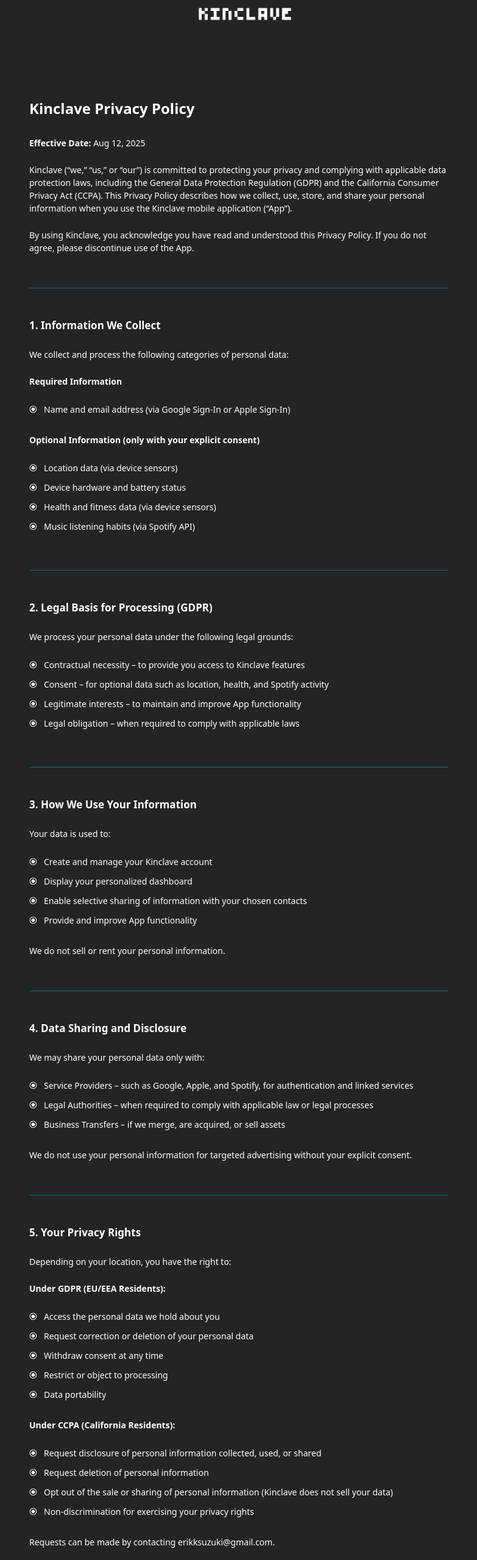
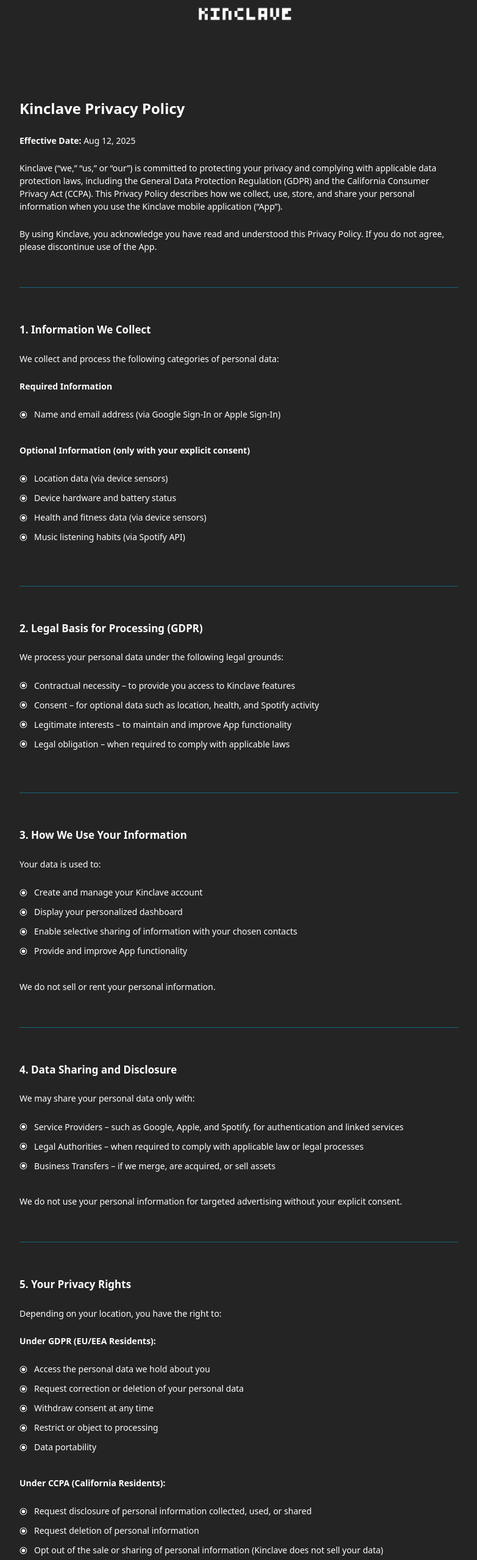
Before and after one commit to erikksuzuki/kinclave-web, a React (Vite) app: page / in a window 1280 px wide. Shown: the part 238-2797 px from the top of the page at 61% size, without its empty margins (248-1031 px from the left). Built offline with nearby package versions, Linux system fonts and the light colour scheme.

Commit message:
Update App.tsx

```diff
--- a/src/App.tsx
+++ b/src/App.tsx
@@ -41,16 +41,16 @@
           <img className="ml-[20px] w-[230px]" src={Logo} alt="image" />
         </header>
 
-        <div className="flex flex-col px-8 gap-y-2 md:gap-y-4">
-          <p className="exo-regular text-[17px] md:text-[24px] font-bold mb-[0.5em]">
+        <div className="flex flex-col px-4 gap-y-3 md:gap-y-6">
+          <p className="exo-regular text-[17px] md:text-[24px] font-bold">
             Kinclave Privacy Policy
           </p>
 
-          <p className="exo-regular text-[12.5px] md:text-[14px] mb-[0.5em]">
+          <p className="exo-regular text-[12.5px] md:text-[14px]">
             <b>Effective Date:</b> Aug 12, 2025
           </p>
 
-          <p className="exo-regular text-[12.5px] md:text-[14px] mb-[0.5em]">
+          <p className="exo-regular text-[12.5px] md:text-[14px]">
             Kinclave (“we,” “us,” or “our”) is committed to protecting your
             privacy and complying with applicable data protection laws,
             including the General Data Protection Regulation (GDPR) and the
@@ -59,7 +59,7 @@
             information when you use the Kinclave mobile application (“App”).
           </p>
 
-          <p className="exo-regular text-[12.5px] md:text-[14px] mb-[0.5em]">
+          <p className="exo-regular text-[12.5px] md:text-[14px]">
             By using Kinclave, you acknowledge you have read and understood this
             Privacy Policy. If you do not agree, please discontinue use of the
             App.
@@ -67,15 +67,15 @@
 
           <hr className="my-[2em] h-0 border-t border-[rgba(0,200,255,0.4)]" />
 
-          <p className="exo-regular text-[14px] md:text-[17px] font-bold mb-[0.5em]">
+          <p className="exo-regular text-[14px] md:text-[17px] font-bold">
             1. Information We Collect
           </p>
 
-          <p className="exo-regular text-[12.5px] md:text-[14px] mb-[0.5em]">
+          <p className="exo-regular text-[12.5px] md:text-[14px]">
             We collect and process the following categories of personal data:
           </p>
 
-          <p className="exo-regular text-[12.5px] md:text-[14px] font-bold mb-[0.5em]">
+          <p className="exo-regular text-[12.5px] md:text-[14px] font-bold">
             Required Information
           </p>
           <BulletList
@@ -85,7 +85,7 @@
             ]}
           />
 
-          <p className="exo-regular text-[12.5px] md:text-[14px] font-bold mb-[0.5em]">
+          <p className="exo-regular text-[12.5px] md:text-[14px] font-bold">
             Optional Information (only with your explicit consent)
           </p>
           <BulletList
@@ -100,11 +100,11 @@
 
           <hr className="my-[2em] h-0 border-t border-[rgba(0,200,255,0.4)]" />
 
-          <p className="exo-regular text-[14px] md:text-[17px] font-bold mb-[0.5em]">
+          <p className="exo-regular text-[14px] md:text-[17px] font-bold">
             2. Legal Basis for Processing (GDPR)
           </p>
 
-          <p className="exo-regular text-[12.5px] md:text-[14px] mb-[0.5em]">
+          <p className="exo-regular text-[12.5px] md:text-[14px]">
             We process your personal data under the following legal grounds:
           </p>
           <BulletList
@@ -119,11 +119,11 @@
 
           <hr className="my-[2em] h-0 border-t border-[rgba(0,200,255,0.4)]" />
 
-          <p className="exo-regular text-[14px] md:text-[17px] font-bold mb-[0.5em]">
+          <p className="exo-regular text-[14px] md:text-[17px] font-bold">
             3. How We Use Your Information
           </p>
 
-          <p className="exo-regular text-[12.5px] md:text-[14px] mb-[0.5em]">
+          <p className="exo-regular text-[12.5px] md:text-[14px]">
             Your data is used to:
           </p>
 
@@ -137,17 +137,17 @@
             ]}
           />
 
-          <p className="exo-regular text-[12.5px] md:text-[14px] mb-[0.5em]">
+          <p className="exo-regular text-[12.5px] md:text-[14px]">
             We do not sell or rent your personal information.
           </p>
 
           <hr className="my-[2em] h-0 border-t border-[rgba(0,200,255,0.4)]" />
 
-          <p className="exo-regular text-[14px] md:text-[17px] font-bold mb-[0.5em]">
+          <p className="exo-regular text-[14px] md:text-[17px] font-bold">
             4. Data Sharing and Disclosure
           </p>
 
-          <p className="exo-regular text-[12.5px] md:text-[14px] mb-[0.5em]">
+          <p className="exo-regular text-[12.5px] md:text-[14px]">
             We may share your personal data only with:
           </p>
           <BulletList
@@ -159,22 +159,22 @@
             ]}
           />
 
-          <p className="exo-regular text-[12.5px] md:text-[14px] mb-[0.5em]">
+          <p className="exo-regular text-[12.5px] md:text-[14px]">
             We do not use your personal information for targeted advertising
             without your explicit consent.
           </p>
 
           <hr className="my-[2em] h-0 border-t border-[rgba(0,200,255,0.4)]" />
 
-          <p className="exo-regular text-[14px] md:text-[17px] font-bold mb-[0.5em]">
+          <p className="exo-regular text-[14px] md:text-[17px] font-bold">
             5. Your Privacy Rights
           </p>
 
-          <p className="exo-regular text-[12.5px] md:text-[14px] mb-[0.5em]">
+          <p className="exo-regular text-[12.5px] md:text-[14px]">
             Depending on your location, you have the right to:
           </p>
 
-          <p className="exo-regular text-[12.5px] md:text-[14px] font-bold mb-[0.5em]">
+          <p className="exo-regular text-[12.5px] md:text-[14px] font-bold">
             Under GDPR (EU/EEA Residents):
           </p>
           <BulletList
@@ -188,7 +188,7 @@
             ]}
           />
 
-          <p className="exo-regular text-[12.5px] md:text-[14px] font-bold mb-[0.5em]">
+          <p className="exo-regular text-[12.5px] md:text-[14px] font-bold">
             Under CCPA (California Residents):
           </p>
           <BulletList
@@ -201,17 +201,17 @@
             ]}
           />
 
-          <p className="exo-regular text-[12.5px] md:text-[14px] mb-[0.5em]">
+          <p className="exo-regular text-[12.5px] md:text-[14px]">
             Requests can be made by contacting erikksuzuki@gmail.com.
           </p>
 
           <hr className="my-[2em] h-0 border-t border-[rgba(0,200,255,0.4)]" />
 
-          <p className="exo-regular text-[14px] md:text-[17px] font-bold mb-[0.5em]">
+          <p className="exo-regular text-[14px] md:text-[17px] font-bold">
             6. Data Storage and Transfers
           </p>
 
-          <p className="exo-regular text-[12.5px] md:text-[14px] mb-[0.5em]">
+          <p className="exo-regular text-[12.5px] md:text-[14px]">
             Your data may be stored on servers located outside your country of
             residence, including in the United States. By using Kinclave, you
             consent to such transfers, subject to safeguards required by law.
@@ -219,11 +219,11 @@
 
           <hr className="my-[2em] h-0 border-t border-[rgba(0,200,255,0.4)]" />
 
-          <p className="exo-regular text-[14px] md:text-[17px] font-bold mb-[0.5em]">
+          <p className="exo-regular text-[14px] md:text-[17px] font-bold">
             7. Data Retention
           </p>
 
-          <p className="exo-regular text-[12.5px] md:text-[14px] mb-[0.5em]">
+          <p className="exo-regular text-[12.5px] md:text-[14px]">
             We retain your personal data only as long as necessary to fulfill
             the purposes outlined in this policy, or as required by law. You may
             delete your account and associated data at any time via App
@@ -232,11 +232,11 @@
 
           <hr className="my-[2em] h-0 border-t border-[rgba(0,200,255,0.4)]" />
 
-          <p className="exo-regular text-[14px] md:text-[17px] font-bold mb-[0.5em]">
+          <p className="exo-regular text-[14px] md:text-[17px] font-bold">
             8. Data Security
           </p>
 
-          <p className="exo-regular text-[12.5px] md:text-[14px] mb-[0.5em]">
+          <p className="exo-regular text-[12.5px] md:text-[14px]">
             We implement technical, administrative, and physical safeguards to
             protect your personal data. However, no transmission over the
             internet is entirely secure, and we cannot guarantee absolute
@@ -245,11 +245,11 @@
 
           <hr className="my-[2em] h-0 border-t border-[rgba(0,200,255,0.4)]" />
 
-          <p className="exo-regular text-[14px] md:text-[17px] font-bold mb-[0.5em]">
+          <p className="exo-regular text-[14px] md:text-[17px] font-bold">
             9. Third-Party Services
           </p>
 
-          <p className="exo-regular text-[12.5px] md:text-[14px] mb-[0.5em]">
+          <p className="exo-regular text-[12.5px] md:text-[14px]">
             Kinclave integrates with third-party services, including:
           </p>
           <BulletList
@@ -261,17 +261,17 @@
             ]}
           />
 
-          <p className="exo-regular text-[12.5px] md:text-[14px] mb-[0.5em]">
+          <p className="exo-regular text-[12.5px] md:text-[14px]">
             We encourage you to review their privacy practices.
           </p>
 
           <hr className="my-[2em] h-0 border-t border-[rgba(0,200,255,0.4)]" />
 
-          <p className="exo-regular text-[14px] md:text-[17px] font-bold mb-[0.5em]">
+          <p className="exo-regular text-[14px] md:text-[17px] font-bold">
             10. Changes to This Policy
           </p>
 
-          <p className="exo-regular text-[12.5px] md:text-[14px] mb-[0.5em]">
+          <p className="exo-regular text-[12.5px] md:text-[14px]">
             We may update this Privacy Policy from time to time. Changes will be
             posted in the App with the updated effective date. Continued use of
             Kinclave after changes means you accept the updated terms.
@@ -279,18 +279,18 @@
 
           <hr className="my-[2em] h-0 border-t border-[rgba(0,200,255,0.4)]" />
 
-          <p className="exo-regular text-[14px] md:text-[17px] font-bold mb-[0.5em]">
+          <p className="exo-regular text-[14px] md:text-[17px] font-bold">
             11. Contact Us
           </p>
 
-          <p className="exo-regular text-[12.5px] md:text-[14px] mb-[0.5em]">
+          <p className="exo-regular text-[12.5px] md:text-[14px]">
             For privacy-related inquiries or to exercise your rights:
           </p>
 
-          <p className="exo-regular text-[12.5px] md:text-[14px] mb-[0.5em]">
+          <p className="exo-regular text-[12.5px] md:text-[14px]">
             📧 erikksuzuki@gmail.com
           </p>
-          <p className="exo-regular text-[12.5px] md:text-[14px] mb-[0.5em]">
+          <p className="exo-regular text-[12.5px] md:text-[14px]">
             📍 Nevada, USA
           </p>
         </div>
```
